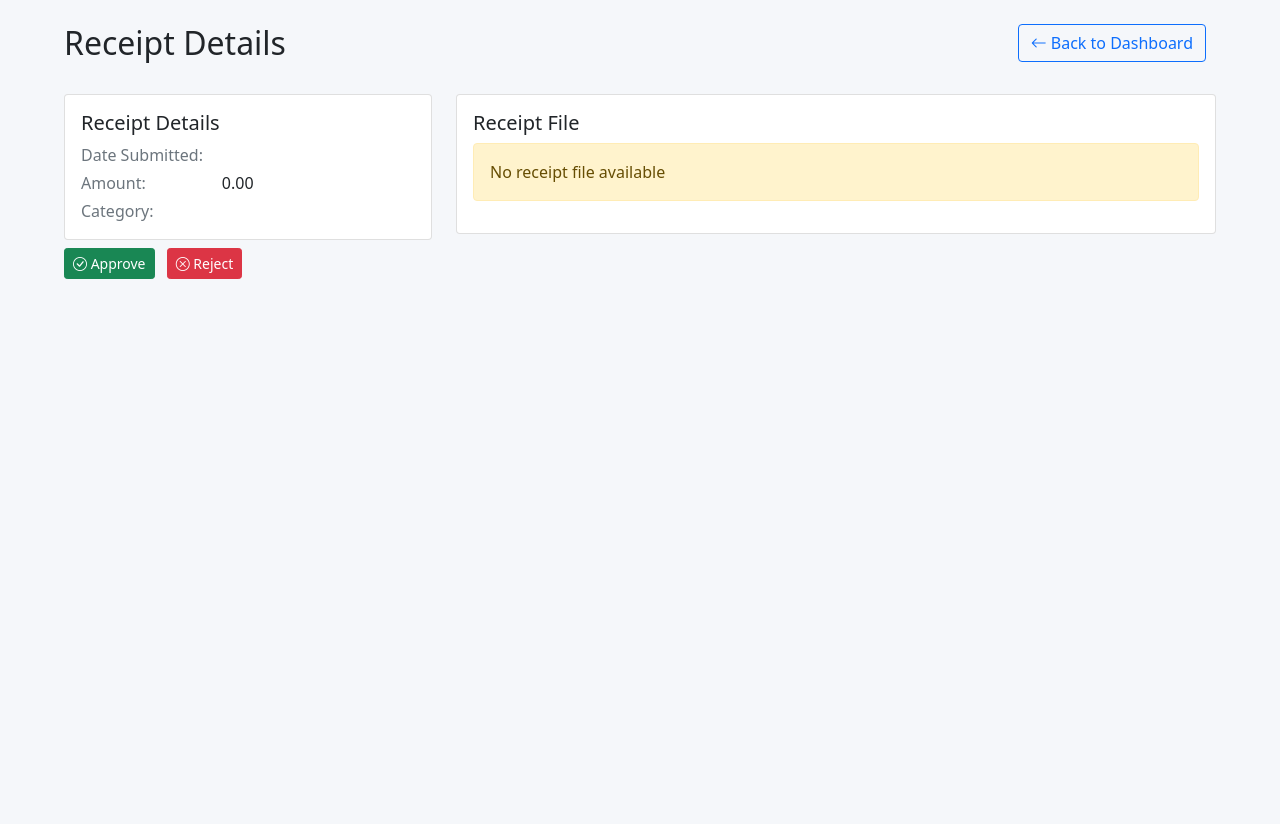
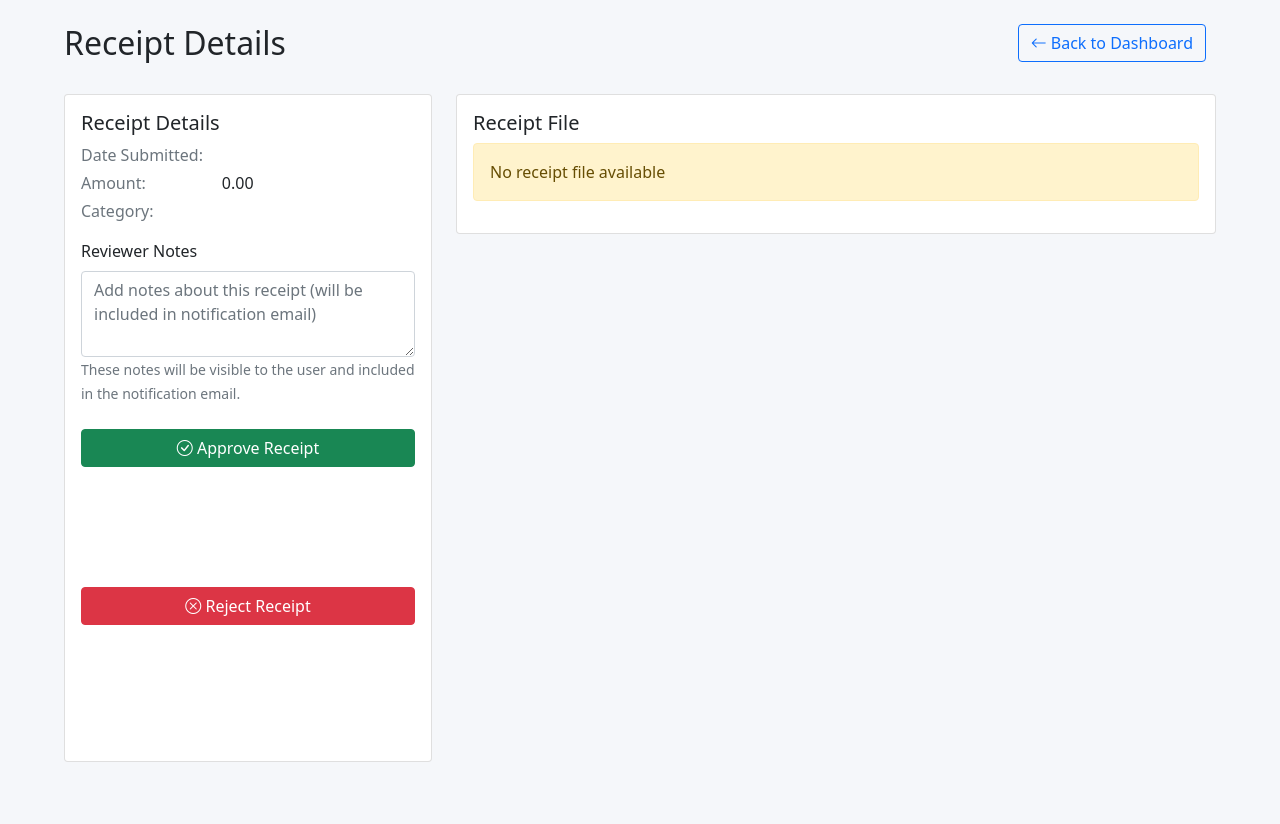
Before and after one commit to ThomasKLA10/expense-app, a Flask app: template app/templates/admin/receipt_review.html in a window 1280 px wide. Run offline with Flask 3, Linux system fonts and the light colour scheme; the template is opened without the code that fills it, so the values that code supplies are empty; some libraries are stand-ins or nearby versions.

Commit message:
Implement email notification system for receipts
- Add reviewer notification for new receipts
- Fix email sending functionality
- Add email templates for notifications
- Configure mail server in docker-compose
- Add reviewer notes to receipt model

```diff
--- a/app/__init__.py
+++ b/app/__init__.py
@@ -17,6 +17,7 @@ from pathlib import Path
 import time
 from .utils.file_management import archive_processed_receipts, cleanup_temp_reports
 from .swagger import swagger_ui_blueprint, register_swagger_routes, SWAGGER_URL
+from flask_mail import Message
 
 
 ALLOWED_EXTENSIONS = {'png', 'jpg', 'jpeg', 'gif', 'pdf'}
@@ -187,6 +188,11 @@ def create_app(config_class=Config):
                     db.session.add(receipt)
 
                 db.session.commit()
+
+                # After saving the receipt to the database:
+                from app.utils.email import notify_reviewers_of_new_receipt
+                notify_reviewers_of_new_receipt(receipt)
+
                 return jsonify({'success': True})
 
             except Exception as e:
@@ -317,21 +323,27 @@ def create_app(config_class=Config):
 
         return render_template('admin/receipt_review.html', receipt=receipt)
 
-    @app.route('/admin/receipt/<int:id>/<action>')
+    @app.route('/admin/receipt/<int:id>/<action>', methods=['POST'])
     @login_required
+    @admin_required
     def admin_receipt_action(id, action):
-        if not current_user.is_admin:
-            abort(403)
-
         receipt = Receipt.query.get_or_404(id)
 
         if action in ['approve', 'reject']:
+            # Get reviewer notes from form
+            reviewer_notes = request.form.get('reviewer_notes', '')
+            receipt.reviewer_notes = reviewer_notes
+
             receipt.status = 'approved' if action == 'approve' else 'rejected'
             receipt.archived = True
             receipt.updated_at = datetime.now(timezone.utc)
             db.session.commit()
 
-        return redirect(url_for('admin_dashboard'))
+            # Send notification to user - using the correct function name
+            from .utils.email import send_receipt_status_notification
+            send_receipt_status_notification(receipt)
+
+            return redirect(url_for('admin_dashboard'))
 
     @app.route('/admin/users')
     @admin_required
@@ -545,18 +557,24 @@ def create_app(config_class=Config):
             db.session.add(receipt)
             db.session.commit()
 
+            # Add this block to notify reviewers
+            from app.utils.email import notify_reviewers_of_new_receipt
+            app.logger.info("Attempting to notify reviewers about new receipt")
+            # Get the last receipt created for this user
+            latest_receipt = Receipt.query.filter_by(user_id=current_user.id).order_by(Receipt.id.desc()).first()
+            if latest_receipt:
+                notify_reviewers_of_new_receipt(latest_receipt)
+                app.logger.info(f"Notification sent for receipt {latest_receipt.id}")
+
             return jsonify({
                 'success': True,
                 'redirect': url_for('dashboard')
             })
 
         except Exception as e:
-            print(f"Error in submit_expense: {str(e)}")
+            app.logger.error(f"Error in submit_expense: {str(e)}")
             db.session.rollback()
-            return jsonify({
-                'success': False,
-                'error': str(e)
-            }), 400
+            return jsonify({'success': False, 'error': str(e)})
 
     @app.route('/receipt/<int:receipt_id>/file')
     @login_required
@@ -600,6 +618,22 @@ def create_app(config_class=Config):
         db.session.commit()
         return redirect(url_for('admin_users'))
 
+    @app.route('/test-email')
+    @login_required
+    def test_email():
+        try:
+            msg = Message(
+                subject="Test Email from BB Receipt App",
+                recipients=[current_user.email],
+                body="This is a test email from the BB Receipt App",
+                html="<h1>Test Email</h1><p>This is a test email from the BB Receipt App</p>"
+            )
+            mail.send(msg)
+            flash('Test email sent successfully! Check MailHog at http://localhost:8025', 'success')
+        except Exception as e:
+            flash(f'Error sending email: {str(e)}', 'error')
+        return redirect(url_for('dashboard'))
+
     @app.after_request
     def add_security_headers(response):
         """Add security headers to response"""
--- a/app/extensions.py
+++ b/app/extensions.py
@@ -1,7 +1,9 @@
 from flask_sqlalchemy import SQLAlchemy
 from flask_login import LoginManager
 from flask_migrate import Migrate
+from flask_mail import Mail
 
 db = SQLAlchemy()
 migrate = Migrate()
 login_manager = LoginManager()
+mail = Mail()
--- a/app/models.py
+++ b/app/models.py
@@ -35,6 +35,7 @@ class Receipt(db.Model):
     status = db.Column(db.String(20), default='pending')
     archived = db.Column(db.Boolean, default=False, nullable=False)
     comment = db.Column(db.String(500))
+    reviewer_notes = db.Column(db.Text, nullable=True)
 
     @property
     def file_path(self):
--- a/app/templates/admin/receipt_review.html
+++ b/app/templates/admin/receipt_review.html
@@ -34,19 +34,31 @@
                         <dd class="col-7">{{ receipt.comment }}</dd>
                         {% endif %}
                     </dl>
+
+                    <form action="{{ url_for('admin_receipt_action', id=receipt.id, action='approve') }}" method="POST" class="mt-3">
+                        <div class="form-group mb-4">
+                            <label for="reviewer_notes" class="form-label">Reviewer Notes</label>
+                            <textarea class="form-control" id="reviewer_notes" name="reviewer_notes" rows="3"
+                                    placeholder="Add notes about this receipt (will be included in notification email)">{{ receipt.reviewer_notes or '' }}</textarea>
+                            <small class="text-muted">These notes will be visible to the user and included in the notification email.</small>
+                        </div>
+
+                        <div class="d-grid gap-2">
+                            <button type="submit" class="btn btn-success">
+                                <i class="bi bi-check-circle"></i> Approve Receipt
+                            </button>
+                        </div>
+                    </form>
+
+                    <form action="{{ url_for('admin_receipt_action', id=receipt.id, action='reject') }}" method="POST" class="mt-2">
+                        <input type="hidden" name="reviewer_notes" id="reject_notes">
+                        <div class="d-grid gap-2">
+                            <button type="submit" class="btn btn-danger">
+                                <i class="bi bi-x-circle"></i> Reject Receipt
+                            </button>
+                        </div>
+                    </form>
                 </div>
-            </div>
-
-            <!-- Action buttons immediately below -->
-            <div class="mb-4">
-                <a href="{{ url_for('admin_receipt_action', id=receipt.id, action='approve') }}"
-                   class="btn btn-sm btn-success me-2">
-                    <i class="bi bi-check-circle"></i> Approve
-                </a>
-                <a href="{{ url_for('admin_receipt_action', id=receipt.id, action='reject') }}"
-                   class="btn btn-sm btn-danger">
-                    <i class="bi bi-x-circle"></i> Reject
-                </a>
             </div>
         </div>
 
@@ -75,4 +87,11 @@
 
 {% block scripts %}
 {{ super() }}
+<script>
+    // Copy notes to the reject form when submitting
+    document.querySelector('form[action*="reject"]').addEventListener('submit', function() {
+        const notes = document.getElementById('reviewer_notes').value;
+        document.getElementById('reject_notes').value = notes;
+    });
+</script>
 {% endblock %}
--- a/app/templates/partials/receipt_details.html
+++ b/app/templates/partials/receipt_details.html
@@ -17,6 +17,11 @@
                     <dd class="col-7">
                         {{ receipt.comment|title or 'No comment provided' }}
                     </dd>
+
+                    {% if receipt.reviewer_notes %}
+                    <dt class="col-5">Reviewer Notes:</dt>
+                    <dd class="col-7">{{ receipt.reviewer_notes }}</dd>
+                    {% endif %}
                 </dl>
             </div>
         </div>
```
Also changed, not shown: app/config.py (+7 -7 lines), app/templates/dashboard.html (+16 -0 lines), app/templates/emails/new_receipt.html (+23 -4 lines), app/templates/emails/receipt_status.html (+8 -0 lines), app/utils/email.py (+34 -0 lines), docker-compose.yml (+13 -0 lines), migrations/versions/1ac22301a0f8_add_reviewer_notes_to_receipt_model.py (added, +32 -0 lines).
